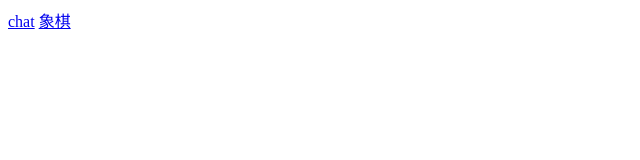
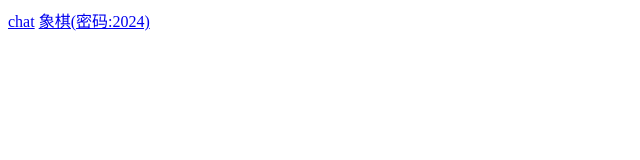
Before and after one commit to JuFeo/JuFeo.github.io, a plain HTML site: page index.html in a window 1280 px wide. Shown: the whole page, without its empty margins (0-640 px from the left). Drawn offline with Linux system fonts and the light colour scheme.

Commit message:
Update index.html

```diff
--- a/index.html
+++ b/index.html
@@ -1,2 +1,2 @@
 <a href="https://juhuo.lanzoul.com/idl7B2cxgzwb">chat</a>
-<a href="https://juhuo.lanzoul.com/iKscN2hi1ozi">象棋</a>
+<a href="https://juhuo.lanzoul.com/iD3Ot2hjk6vg">象棋(密码:2024)</a>
```
